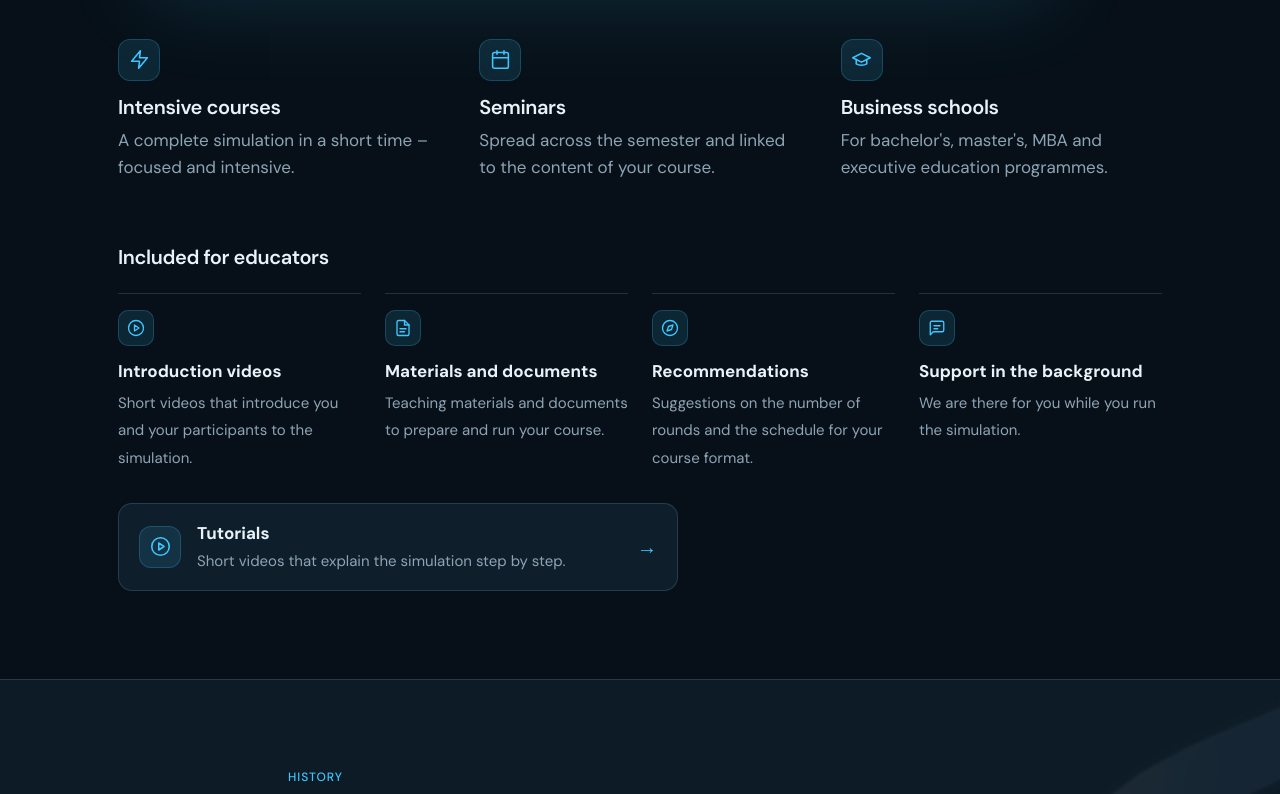
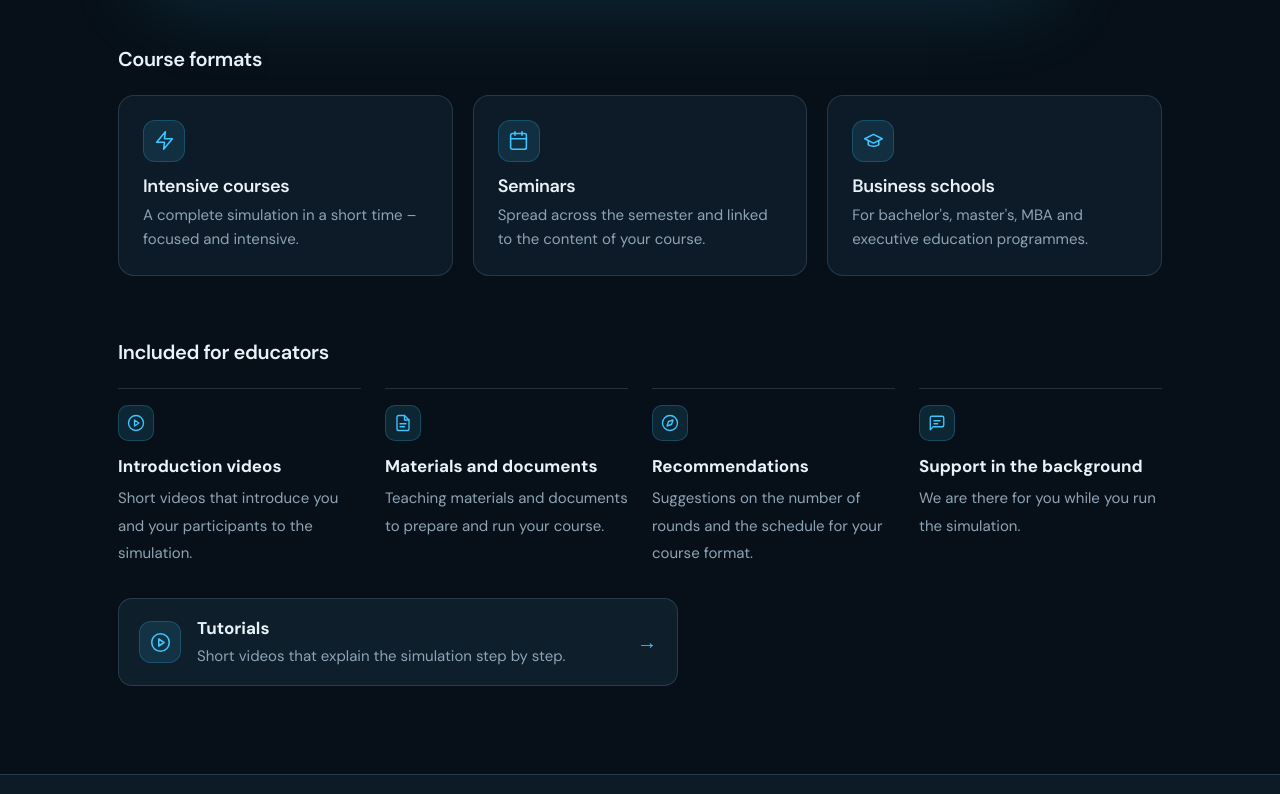
Before and after one commit to johanklee8-max/helix-impulse, a plain HTML site: page index.html in a window 1280 px wide. Shown: the part 2918-3712 px from the top of the page. Drawn offline with Linux system fonts and the light colour scheme.

Commit message:
Teaching: show course formats as cards with their own heading (#29)
Claude-Session: https://claude.ai/code/session_01L3tyJLcGpo9QU9MiXx2w9E

Co-authored-by: Claude <noreply@anthropic.com>

```diff
--- a/index.html
+++ b/index.html
@@ -124,6 +124,11 @@
     .upcoming h3, .upcoming p { opacity: .7; }
     .soon { position: absolute; left: 54px; top: 10px; padding: 3px 10px; border-radius: 999px; background: color-mix(in srgb, var(--accent) 14%, transparent); color: var(--accent); font-size: 11px; font-weight: 600; letter-spacing: .06em; text-transform: uppercase; line-height: 1.4; white-space: nowrap; }
     .sub { font-size: 20px; margin: 64px 0 0; }
+    .sub-first { margin-top: 48px; }
+    .cols.formats { gap: 20px; margin-top: 24px; }
+    .cols.formats > div { padding: 24px; border: 1px solid var(--line); border-radius: 16px; background: color-mix(in srgb, var(--surf) 70%, transparent); }
+    .cols.formats h3 { font-size: 18px; margin: 0 0 6px; }
+    .cols.formats p { font-size: 15px; }
     .get { list-style: none; padding: 0; margin: 24px 0 0; display: grid; grid-template-columns: repeat(4, minmax(0, 1fr)); gap: 24px; }
     .get li { border-top: 1px solid var(--line); padding-top: 16px; }
     .get strong { display: block; margin-bottom: 4px; }
@@ -546,7 +551,8 @@
           <button type="button" class="video-play" aria-label="Play video"><svg viewBox="0 0 24 24" aria-hidden="true"><path d="M8 5.5v13l11-6.5-11-6.5Z"/></svg><span data-i18n="vid.play">Watch the 30-second overview</span></button>
         </div>
       </figure>
-      <div class="cols">
+      <h3 class="sub sub-first" data-i18n="te.formatsTitle">Course formats</h3>
+      <div class="cols formats">
         <div><span class="ico" aria-hidden="true"><svg viewBox="0 0 24 24"><path d="M13 2 3 14h9l-1 8 10-12h-9l1-8Z"/></svg></span><h3 data-i18n="te.1t">Intensive courses</h3><p data-i18n="te.1p">A complete simulation in a short time – focused and intensive.</p></div>
         <div><span class="ico" aria-hidden="true"><svg viewBox="0 0 24 24"><rect x="3" y="4" width="18" height="18" rx="2"/><path d="M16 2v4M8 2v4M3 10h18"/></svg></span><h3 data-i18n="te.2t">Seminars</h3><p data-i18n="te.2p">Spread across the semester and linked to the content of your course.</p></div>
         <div><span class="ico" aria-hidden="true"><svg viewBox="0 0 24 24"><path d="M22 10 12 5 2 10l10 5 10-5Z"/><path d="M6 12v5c3 2 9 2 12 0v-5"/></svg></span><h3 data-i18n="te.3t">Business schools</h3><p data-i18n="te.3p">For bachelor's, master's, MBA and executive education programmes.</p></div>
@@ -747,6 +753,7 @@
       'vid.round': 'In 30 Sekunden sehen, wie die Simulation funktioniert',
       'tl.title': 'Tutorials', 'tl.text': 'Kurze Videos, die die Simulation Schritt für Schritt erklären.',
       'ct.nextTitle': 'So geht es weiter', 'ct.n1': 'Sie senden uns Ihre Anfrage.', 'ct.n2': 'Wir melden uns persönlich bei Ihnen.', 'ct.n3': 'Gemeinsam finden wir das passende Setup für Ihren Kurs – mit Empfehlungen für Ihr Format.',
+      'te.formatsTitle': 'Kursformate',
       'te.getTitle': 'Für Lehrende inklusive',
       'te.g1t': 'Einführungsvideos', 'te.g1p': 'Kurze Videos, die Sie und Ihre Teilnehmenden in die Simulation einführen.',
       'te.g2t': 'Materialien und Unterlagen', 'te.g2p': 'Lehrmaterialien und Unterlagen, um Ihre Veranstaltung vorzubereiten und durchzuführen.',
```
Also changed, not shown: de/index.html (+8 -1 lines).
